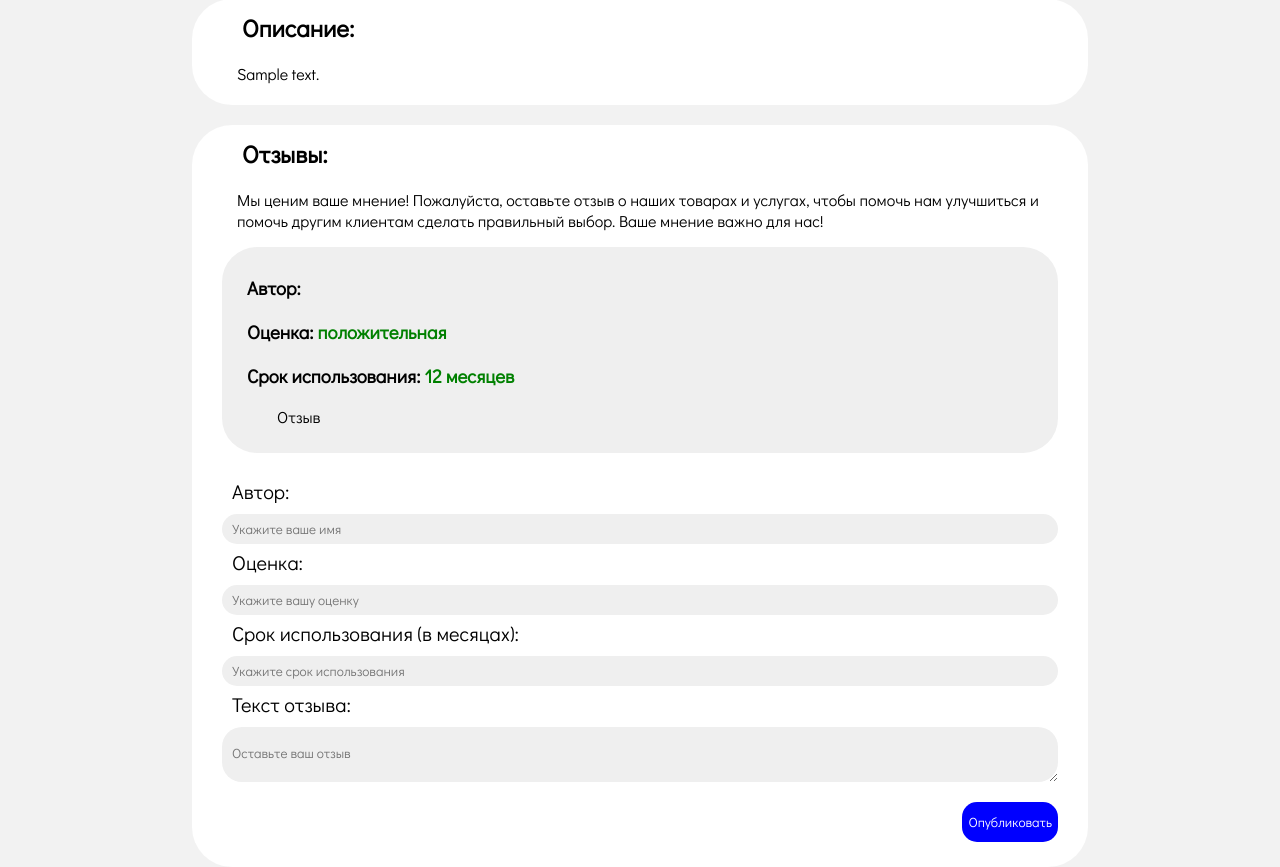
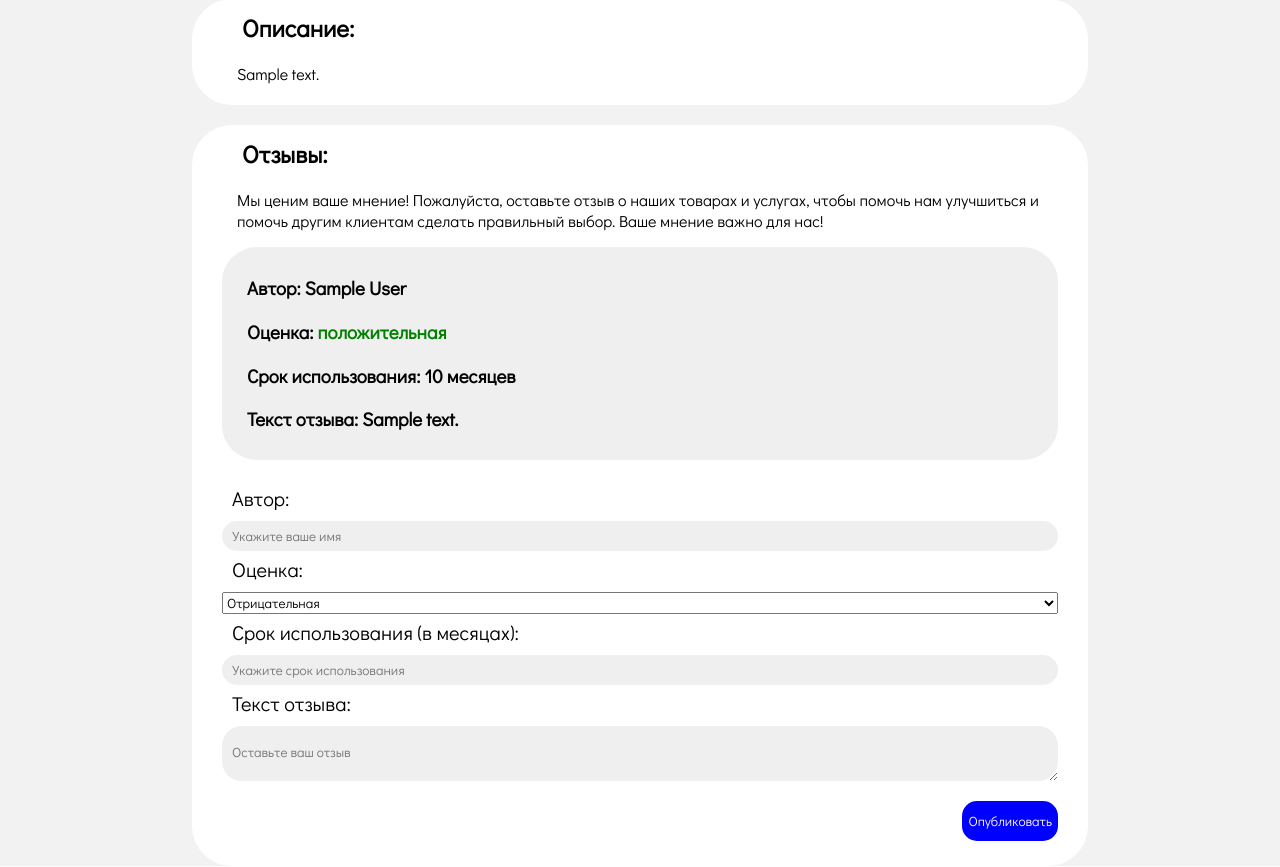
Before and after one commit to Ghuadg/test, a Django app: page /product/1 in a window 1280 px wide. Shown: the part 725-1592 px from the top of the page. Run offline with Django 5.2, Linux system fonts and the light colour scheme; tables that the repository leaves empty hold one stand-in row (values such as "Sample post"); grey boxes marked "Sample" are stand-in pictures.

Commit message:
Не работают отзывы

```diff
--- a/internetshop/shop/templates/product.html
+++ b/internetshop/shop/templates/product.html
@@ -55,19 +55,30 @@
 
 <div class="productDescription">
     <h2>Отзывы:</h2>
+    {% for review in reviews %}
     <p>Мы ценим ваше мнение! Пожалуйста, оставьте отзыв о наших товарах и услугах, чтобы помочь нам улучшиться и помочь другим клиентам сделать правильный выбор. Ваше мнение важно для нас!</p>
     <div class="review">
-        <h3>Автор: </h3>
-        <h3>Оценка: <span style="color: green">положительная</span></h3>
-        <h3>Срок использования: <span style="color: green">12 месяцев</span></h3>
-        <p>Отзыв</p>
+        <h3>Автор: {{ review.author }} </h3>
+        <h3>Оценка: {% if review.rating == 0 %}</h3>
+            <span style="color: red">отрицательная</span>
+            {% else %}
+            <span style="color: green">положительная</span>
+            {% endif %}
+        <h3>Срок использования: {{ review.usage_duration }} месяцев</h3>
+        <h3>Текст отзыва: {{ review.text }}</h3>
     </div>
+    {% endfor %}
 
-    <form class="createReview">
+    <form class="createReview" method="post">
+        {% csrf_token %}
         <label for="author">Автор:</label>
         <input name="author" placeholder="Укажите ваше имя">
         <label for="rating">Оценка:</label>
-        <input name="rating" placeholder="Укажите вашу оценку" >
+        <select name="rating">
+             <option value="0">Отрицательная</option>
+            <option value="1">Положительная</option>
+        </select>
+
 
         <label for="duration">Срок использования (в месяцах):</label>
         <input name="duration" placeholder="Укажите срок использования" >
@@ -75,3 +86,4 @@
         <textarea name="review" placeholder="Оставьте ваш отзыв"></textarea>
         <button>Опубликовать</button>
     </form>
+<div>
--- a/internetshop/shop/views.py
+++ b/internetshop/shop/views.py
@@ -2,7 +2,7 @@
 from django.http import HttpResponse
 from django.shortcuts import render
 
-from .models import Product
+from .models import Product, Review
 
 # Create your views here.
 
@@ -22,6 +22,26 @@ def home(request):
 
 def view_product(request, id):
     product = Product.objects.filter(id=id).first()
+
+
+    if request.method == "POST":
+        author = request.POST.get('author')
+        rating = request.POST.get('rating')
+        usage_duration = request.POST.get('duration')
+        text = request.POST.get('review')
+
+        review = Review(
+            product=product,
+            author=author,
+            rating=rating,
+            usage_duration=usage_duration,
+            text=text,
+        )
+        review.save()
+
+    reviews = product.review_set.all()
+
     return render(request, 'product.html', {
-        'product': product
+        'product': product,
+        'reviews': reviews,
     })
```
Also changed, not shown: internetshop/shop/admin.py (+5 -2 lines).
